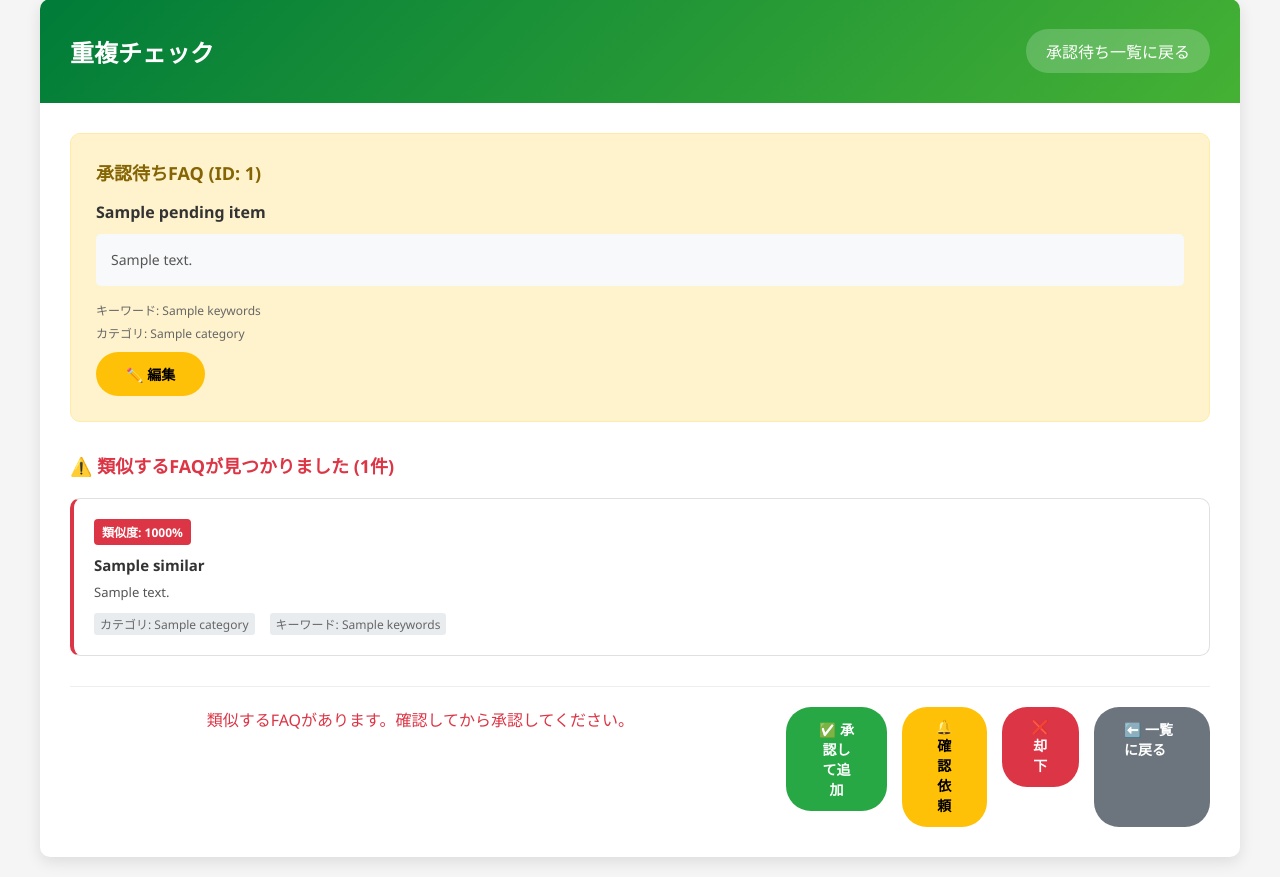
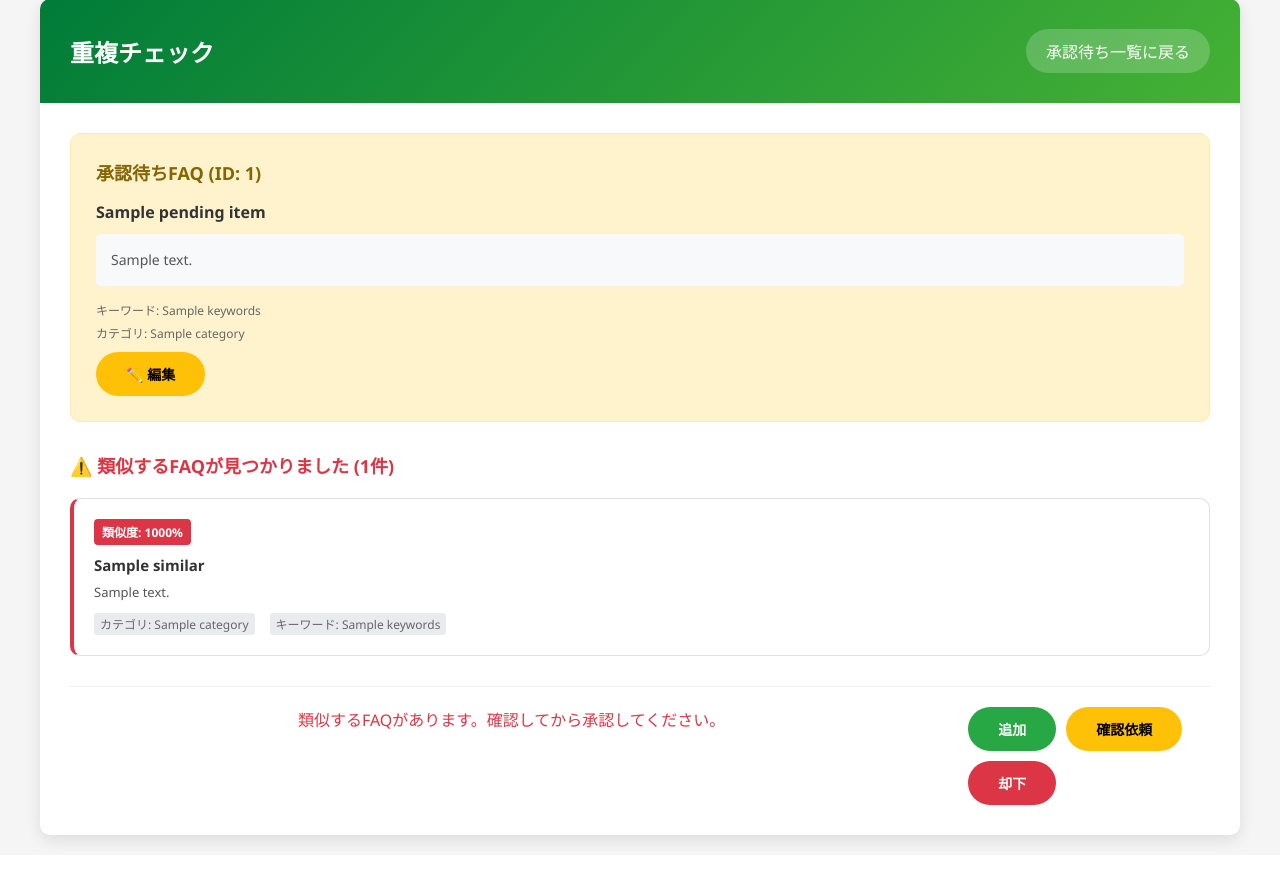
Before and after one commit to kyuwatanabe/faq_system, a Flask app: template templates/check_duplicates.html in a window 1280 px wide. Shown: the part 21-898 px from the top of the page. After the commit the page ends 870 px from the top, so only its background shows below. Run offline with Flask 3, Linux system fonts and the light colour scheme; the template is opened without the code that fills it: most values are stand-ins (such as "Sample title", 1, 10 or a date in 2020).

Commit message:
UI改善: ボタンテキストを簡素化（承認して追加→追加）、一覧に戻るボタンを削除、ボタンを横並びに配置

```diff
--- a/templates/check_duplicates.html
+++ b/templates/check_duplicates.html
@@ -293,33 +293,33 @@
                     </p>
                 {% endif %}
 
-                <form method="POST" action="/admin/approve/{{ pending_item.id }}" style="display: inline;">
+                <div style="display: flex; gap: 10px; flex-wrap: wrap;">
+                    <form method="POST" action="/admin/approve/{{ pending_item.id }}" style="margin: 0;">
                         <button type="submit" class="btn btn-approve"
                                 onclick="return confirm('{% if similar_faqs %}類似するFAQがありますが、{% endif %}このFAQをFAQに追加しますか？')">
-                        ✅ 承認して追加
+                            追加
                         </button>
                     </form>
 
-                <form method="POST" action="/admin/toggle_confirmation_request/{{ pending_item.id }}" style="display: inline;">
+                    <form method="POST" action="/admin/toggle_confirmation_request/{{ pending_item.id }}" style="margin: 0;">
                         {% if pending_item.confirmation_request == '1' %}
                         <button type="submit" class="btn" style="background: #6c757d; color: white;">
-                        🔓 確認依頼を解除
+                            確認依頼を解除
                         </button>
                         {% else %}
                         <button type="submit" class="btn" style="background: #ffc107; color: #000;">
-                        🔔 確認依頼
+                            確認依頼
                         </button>
                         {% endif %}
                     </form>
 
-                <form method="POST" action="/admin/reject/{{ pending_item.id }}" style="display: inline;">
+                    <form method="POST" action="/admin/reject/{{ pending_item.id }}" style="margin: 0;">
                         <button type="submit" class="btn btn-reject"
                                 onclick="return confirm('このFAQを却下しますか？')">
-                        ❌ 却下
+                            却下
                         </button>
                     </form>
-
-                <a href="/admin/review" class="btn btn-back">⬅️ 一覧に戻る</a>
+                </div>
             </div>
         </div>
     </div>
```
Lines whose indentation alone changed are shown as unchanged.
